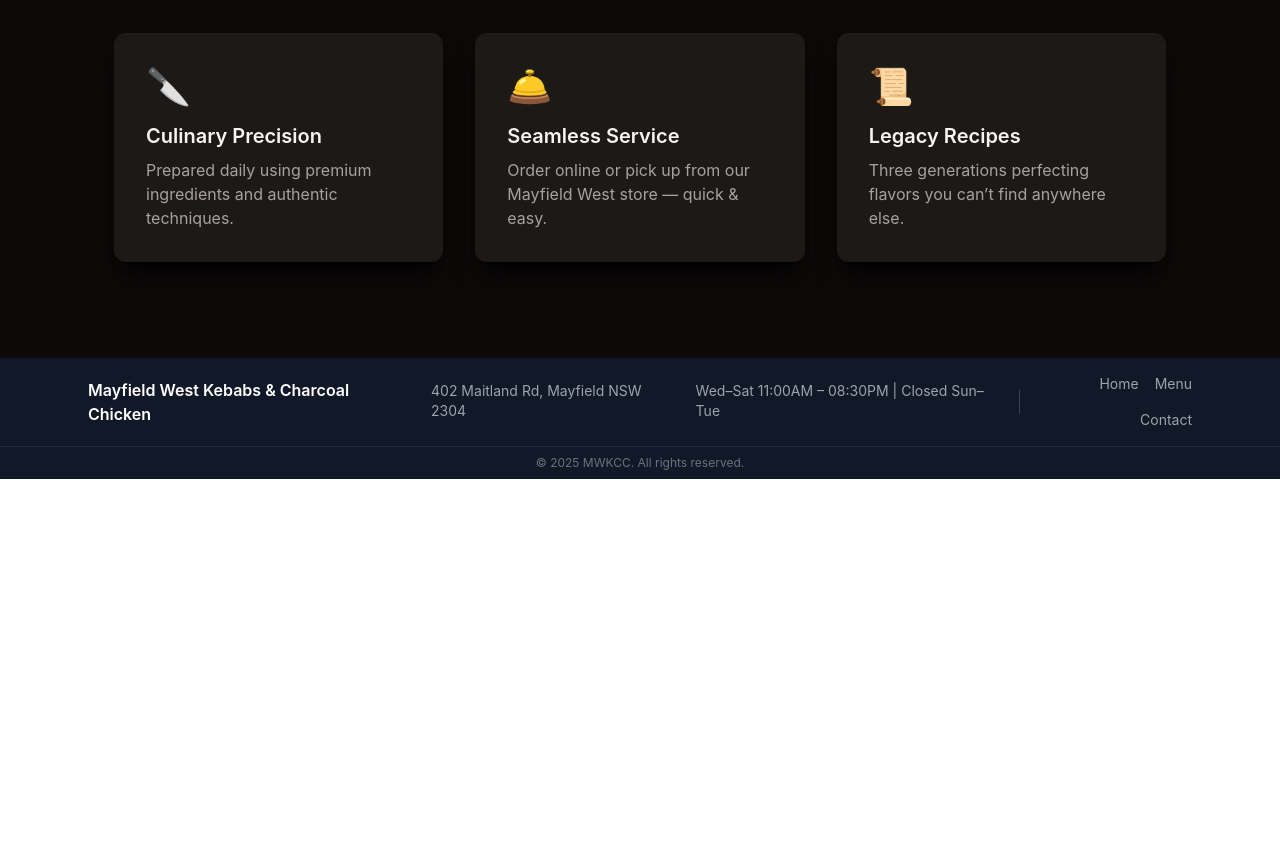
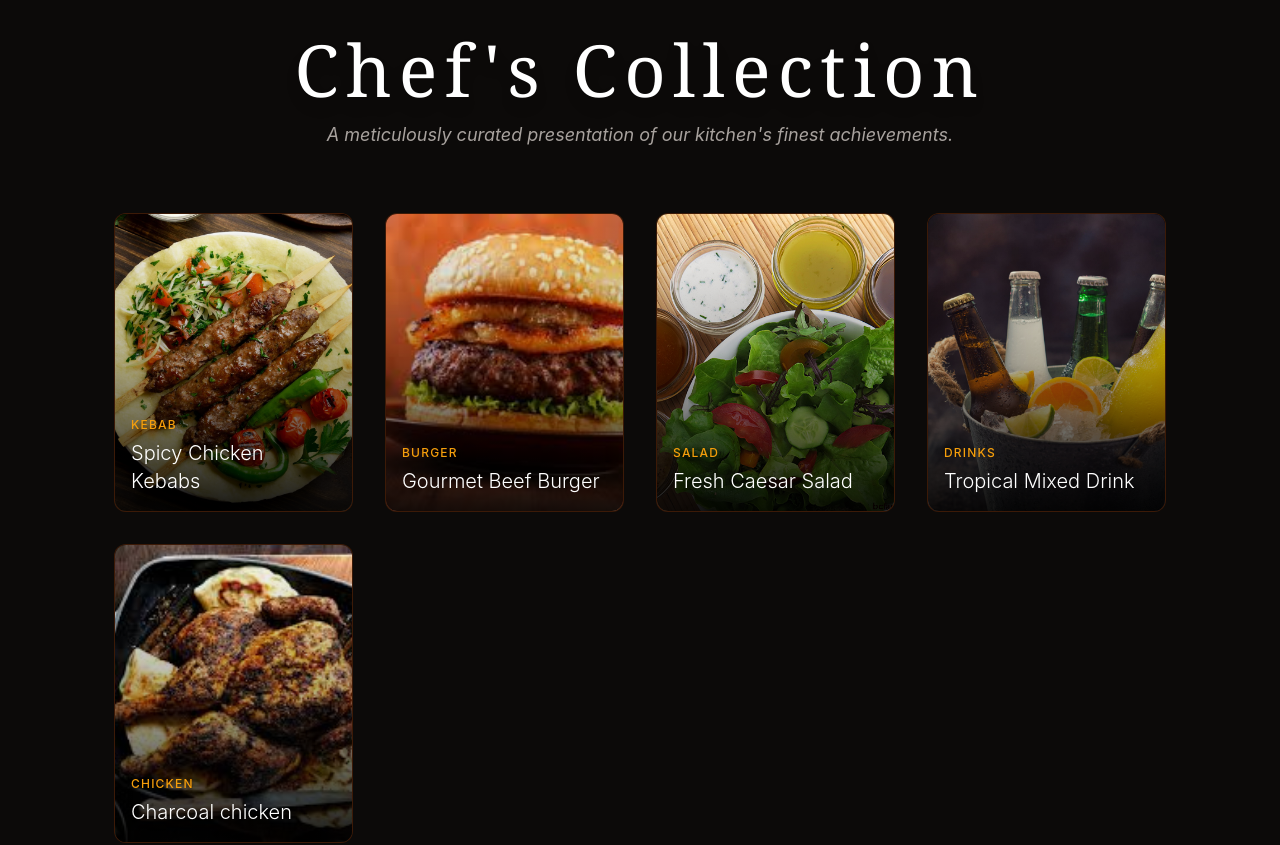
Before and after one commit to Anudepp/MWKCC, a React (Vite) app: page / in a window 1280 px wide. Shown: the part 780-1625 px from the top of the page. Before the commit the page ends 1259 px from the top, so only its background shows below. Built offline with nearby package versions, Linux system fonts and the light colour scheme.

Commit message:
refactor/homepage-gallery-integration

```diff
--- a/src/components/Navbar.jsx
+++ b/src/components/Navbar.jsx
@@ -21,7 +21,6 @@ export default function Navbar() {
   const navLinks = [
     { path: "/", label: "Home" },
     { path: "/menu", label: "Menu" },
-    { path: "/gallery", label: "Gallery" },
     { path: "/contact", label: "Contact" }
   ];
 
--- a/src/pages/Home.jsx
+++ b/src/pages/Home.jsx
@@ -7,6 +7,43 @@ export default function Home() {
   const bronzeGradient = "bg-gradient-to-r from-amber-600 to-amber-800";
   const bronzeTextGradient =
     "bg-gradient-to-r from-amber-400 via-amber-200 to-amber-600 bg-clip-text text-transparent";
+
+  const TEXT_LIGHT = "text-stone-100";
+  const TEXT_SECONDARY_DARK = "text-stone-400";
+
+  // Gallery items moved from Gallery.jsx
+  const galleryItems = [
+    {
+      title: "Spicy Chicken Kebabs",
+      category: "Kebab",
+      imageUrl: "/kebabs.jpg", // Note: This is also used for the hero, assuming it's a great shot!
+      alt: "Spicy Chicken Kebabs on a platter"
+    },
+    {
+      title: "Gourmet Beef Burger",
+      category: "Burger",
+      imageUrl: "/beefBurger.jpg",
+      alt: "Gourmet Beef Burger with fries"
+    },
+    {
+      title: "Fresh Caesar Salad",
+      category: "Salad",
+      imageUrl: "/salad.jpg",
+      alt: "Fresh Caesar Salad in a bowl"
+    },
+    {
+      title: "Tropical Mixed Drink",
+      category: "Drinks",
+      imageUrl: "/drinks.jpg",
+      alt: "Refreshing tropical cocktail"
+    },
+    {
+      title: "Charcoal chicken",
+      category: "Chicken",
+      imageUrl: "/CharcoalChicken.jpg",
+      alt: "Charcoal chicken"
+    }
+  ];
 
   // **1. Main container is set to deep black background (bg-stone-950)**
   return (
@@ -65,7 +102,7 @@ export default function Home() {
             {/* **Image Container: Subtle dark background and elegant rounded corners** */}
             <div className="w-full h-[400px] md:h-[500px] bg-stone-900 rounded-3xl overflow-hidden shadow-2xl shadow-black/80">
               <img
-                // 🌟 UPDATED PATH: Image from the public folder root
+                // 🌟 Hero Image Path
                 src="/kebabs.jpg"
                 alt="Signature Kebabs & Charcoal Chicken"
                 className="object-cover w-full h-full transform group-hover:scale-105 transition-transform duration-700"
@@ -83,9 +120,82 @@ export default function Home() {
           </motion.div>
         </div>
 
-        {/* --- Features Section --- */}
+        {/* ---------------------------------------------------- */}
+        {/* --- Gallery Section (MOVED ABOVE FEATURES) --- */}
         <motion.section
-          className="mt-28 grid md:grid-cols-3 gap-8"
+          className="mt-28" // Separated from Hero with standard margin
+          initial="hidden"
+          whileInView="visible"
+          viewport={{ once: true, amount: 0.1 }}
+          variants={{
+            hidden: { opacity: 0, y: 30 },
+            visible: {
+              opacity: 1,
+              y: 0,
+              transition: { staggerChildren: 0.1, duration: 0.5 }
+            }
+          }}
+        >
+          {/* Heading - Clean, elegant font */}
+          <div className="text-center mb-16">
+            <h2 className="
+                text-4xl sm:text-5xl lg:text-7xl
+                font-serif font-light text-white
+                tracking-widest mb-4 drop-shadow-lg
+              ">
+              Chef's Collection
+            </h2>
+            <p
+              className={`text-lg ${TEXT_SECONDARY_DARK} max-w-3xl mx-auto italic`}
+            >
+              A meticulously curated presentation of our kitchen's finest
+              achievements.
+            </p>
+          </div>
+
+          {/* Image Grid */}
+          <div className="grid grid-cols-2 lg:grid-cols-4 gap-8">
+            {galleryItems.map((item, index) =>
+              <motion.div
+                key={index}
+                initial={{ opacity: 0, scale: 0.95 }}
+                variants={{ visible: { opacity: 1, scale: 1 } }}
+                transition={{ delay: index * 0.05 }}
+                className="group relative overflow-hidden rounded-xl bg-black transition duration-700 ease-in-out hover:shadow-2xl hover:shadow-amber-900/70 transform hover:-translate-y-1 border border-amber-900/50 aspect-[4/5]" // Added aspect ratio for uniform height
+              >
+                {/* Image with Dark Fade Overlay */}
+                <img
+                  src={item.imageUrl}
+                  alt={item.alt}
+                  className="w-full h-full object-cover transition duration-700 group-hover:scale-[1.05] group-hover:opacity-80"
+                  loading="lazy"
+                  onError={e => {
+                    e.target.onerror = null;
+                    e.target.src =
+                      "https://placehold.co/400x500/1c1917/ffffff?text=Image+Missing";
+                  }}
+                />
+
+                {/* Bronze Overlay for Text */}
+                <div className="absolute inset-0 bg-gradient-to-t from-black/90 via-black/30 to-transparent p-4 flex items-end">
+                  <div>
+                    <span className="text-xs font-medium uppercase tracking-widest text-amber-500">
+                      {item.category}
+                    </span>
+                    <h3 className="text-xl font-light text-white mt-1">
+                      {item.title}
+                    </h3>
+                  </div>
+                </div>
+              </motion.div>
+            )}
+          </div>
+        </motion.section>
+
+        {/* ---------------------------------------------------- */}
+        {/* --- Features Section (MOVED BELOW GALLERY) --- */}
+        <motion.section
+          className="mt-28 grid md:grid-cols-3 gap-8" // Separated from Gallery with standard margin
           initial="hidden"
           whileInView="visible"
           viewport={{ once: true, amount: 0.3 }}
```
